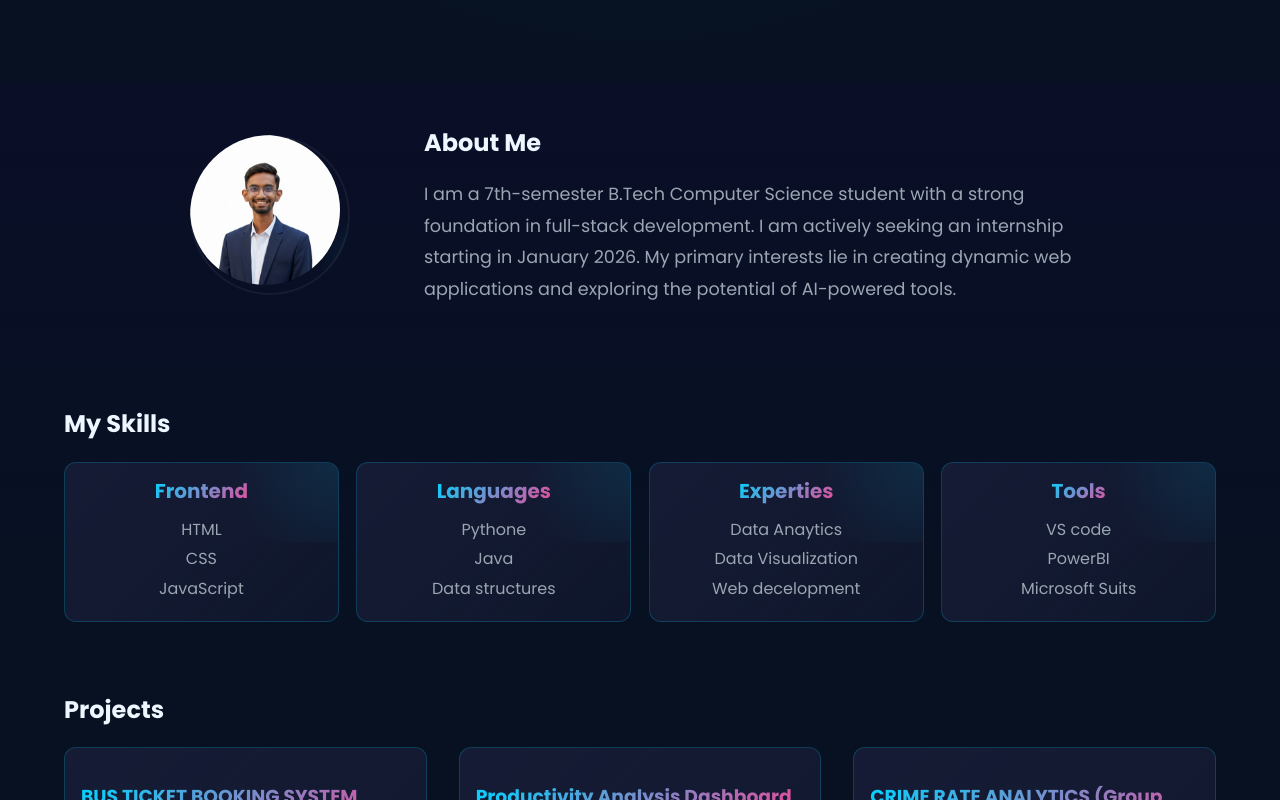
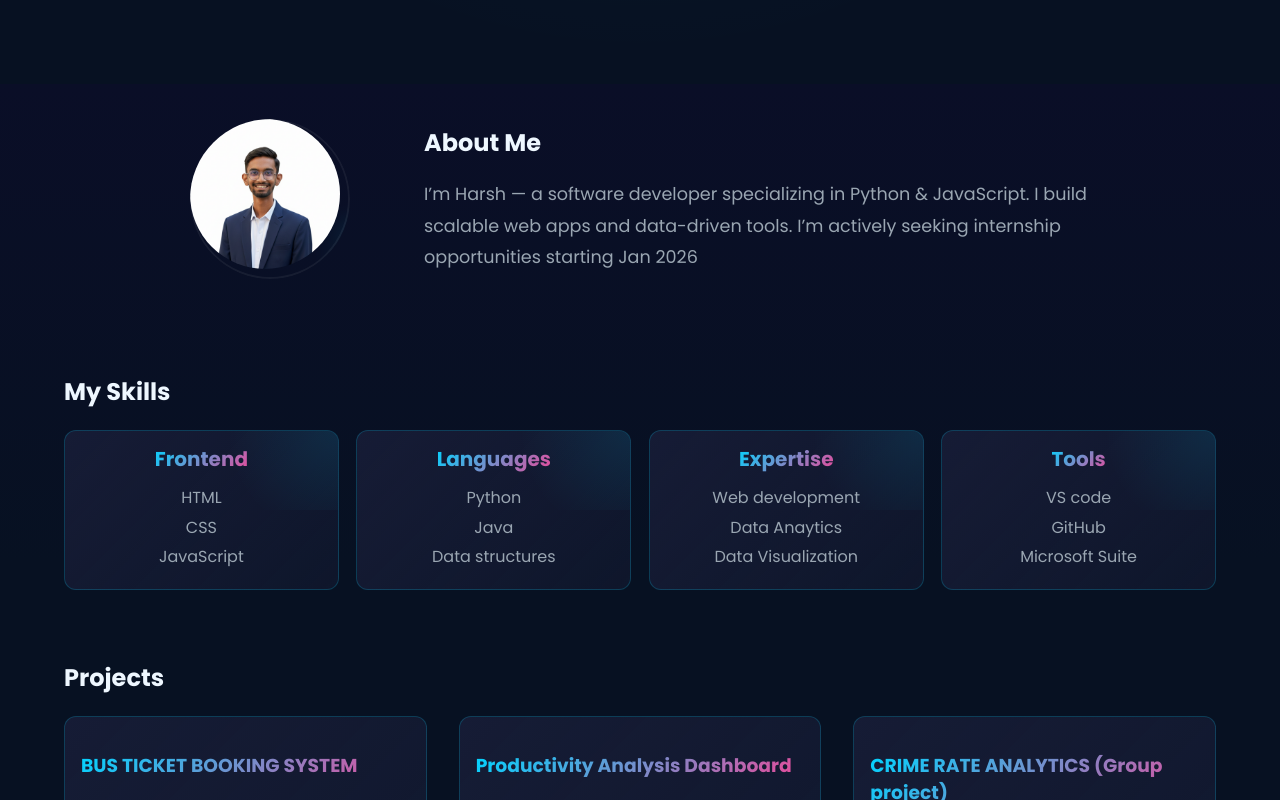
Before and after one commit to harsh-rajput-9104/harsh-rajput-9104, a plain HTML site: page index.html in a window 1280 px wide. Shown: the part 716-1516 px from the top of the page. Drawn offline with Linux system fonts and the light colour scheme.

Commit message:
Add files via upload

```diff
--- a/index.html
+++ b/index.html
@@ -32,7 +32,7 @@
             <div class="hero-content">
                 <div class="hero-text">
                     <h1>Harsh Rajput</h1>
-                    <h2>Aspiring Data Analyst | CSE Student</h2>
+                    <h2>Web Developer | CSE Student</h2>
                     <p>A passionate developer with experience in building web applications and a strong desire to learn and grow in the tech industry.</p>
                     <div class="hero-buttons">
                         <a href="HARSH RAJPUT JOB RESUME.pdf" download class="btn btn-primary">Download Resume</a>
@@ -56,7 +56,7 @@
                 </div>
                 <div class="about-text">
                     <h2>About Me</h2>
-                    <p>I am a 7th-semester B.Tech Computer Science student with a strong foundation in full-stack development. I am actively seeking an internship starting in January 2026. My primary interests lie in creating dynamic web applications and exploring the potential of AI-powered tools.</p>
+                    <p>I’m Harsh — a software developer specializing in Python & JavaScript. I build scalable web apps and data-driven tools. I’m actively seeking internship opportunities starting Jan 2026</p>
                 </div>
             </div>
         </section>
@@ -75,25 +75,25 @@
                 <div class="skill-card">
                     <h3>Languages</h3>
                     <ul>
-                        <li>Pythone</li>
+                        <li>Python</li>
                         <li>Java</li>
                         <li>Data structures</li>
                     </ul>
                 </div>
                 <div class="skill-card">
-                    <h3>Experties</h3>
+                    <h3>Expertise</h3>
                     <ul>
+                        <li>Web development</li>
                         <li>Data Anaytics</li>
                         <li>Data Visualization</li>
-                        <li>Web decelopment</li>
                     </ul>
                 </div>
                 <div class="skill-card">
                     <h3>Tools</h3>
                     <ul>
                         <li>VS code</li>
-                        <li>PowerBI</li>
-                        <li>Microsoft Suits</li>
+                        <li>GitHub</li>
+                        <li>Microsoft Suite</li>
                     </ul>
                 </div>
             </div>
```
Also changed, not shown: 1 other file.
